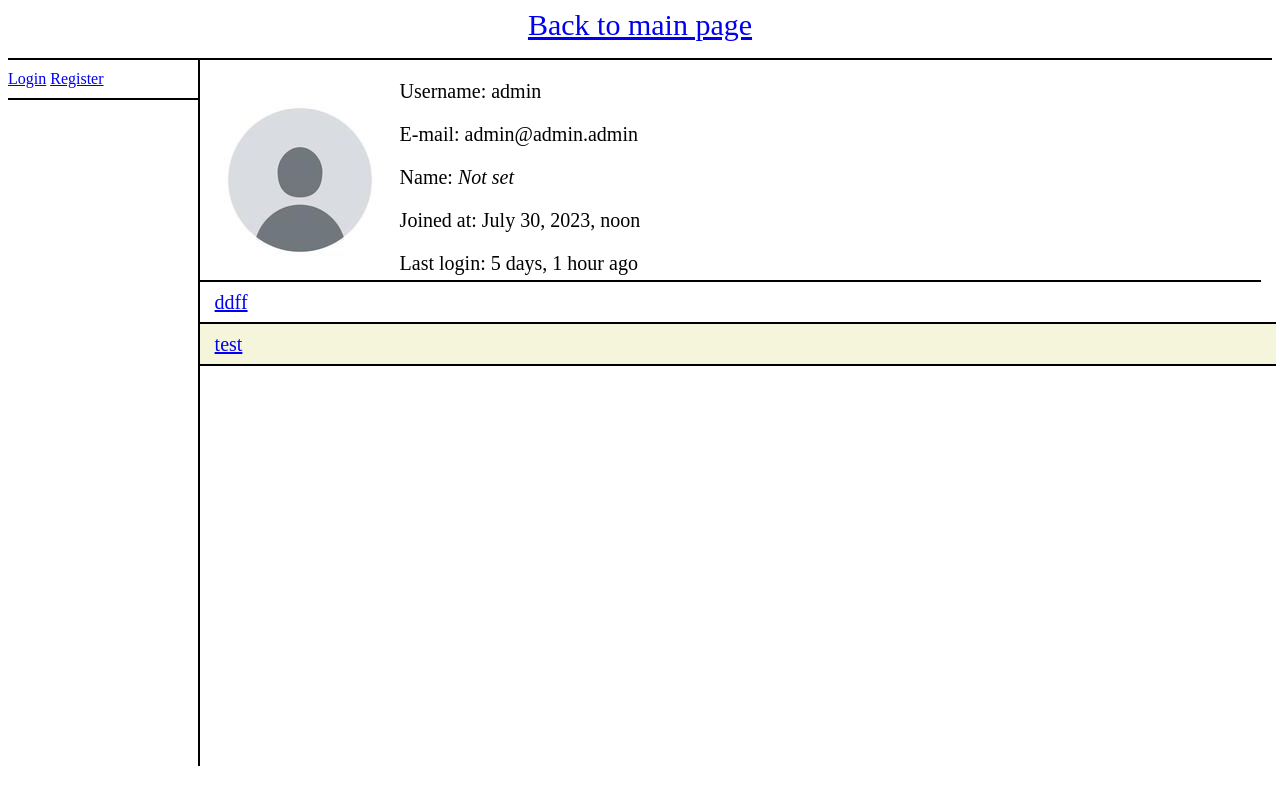
After one commit to Neeyo1/todoapp-django, a Django app: page /profile/1/ in a window 1280 px wide. The commit adds this page. Run offline with Django 3.2, Linux system fonts and the light colour scheme; data comes from the database, SQL or seed files in the repository; both versions use the stored data as it was after the commit.

Commit message:
User profile

```diff
--- a/todoapp/todo/static/styles/main.css
+++ b/todoapp/todo/static/styles/main.css
@@ -79,3 +79,30 @@ body{
 .comment-info{
     font-size: 15px;
 }
+
+.profile{
+    float:left;
+    width: 84%;
+    height:90%;
+    font-size: 20px;
+}
+
+.profile-info{
+    height: 200px;
+    border-bottom: 2px solid black;
+}
+
+.profile-picture{
+    float: left;
+    width: 200px;
+}
+
+.profile-user-info{
+    width: 100%;
+    height: 100%;
+}
+
+.profile-last-activity{
+    clear: both;
+    width:100%;
+}
--- a/todoapp/todo/templates/todo/index.html
+++ b/todoapp/todo/templates/todo/index.html
@@ -5,7 +5,7 @@
         <div class = "account">
             {% if request.user.is_authenticated %}
                 <div>
-                    Hi {{ request.user }}
+                    Hi {{ request.user }} <a href="/profile/{{ request.user.id }}">Profile</a>
                 </div>
                 <div>
                     <a href="/logout/">Logout</a>
--- /dev/null
+++ b/todoapp/todo/templates/todo/profile.html
@@ -0,0 +1,52 @@
+{% extends 'todo/template.html' %}
+{% load static %}
+{% block content %}
+<div>
+    <div class = "left-panel">
+        <div class = "account">
+            {% if request.user.is_authenticated %}
+                <div>
+                    Hi {{ request.user }} <a href="/profile/{{ request.user.id }}">Profile</a>
+                </div>
+                <div>
+                    <a href="/logout/">Logout</a>
+                </div>
+            {% else %}
+            <a href="/login/">Login</a>
+            <a href="/register/">Register</a>
+            {% endif%}
+        </div>
+    </div>
+    <div class = "profile">
+        <div class = "profile-info">
+            <div class="profile-picture">
+                <img src="{% static 'profile_pictures/default.jpg' %}" alt="Profile picture">
+            </div>
+            <div class="profile-user-info">
+                <p>Username: {{ user.username }}</p>
+                <p>E-mail: {{ user.email }}</p>
+                {% if user.first_name %}
+                    <p>Name: {{ user.first_name }}</p>
+                {% else %}
+                    <p>Name: <i>Not set</i></p>
+                {% endif %}
+                <p>Joined at: {{ user.date_joined }}</p>
+                <p>Last login: {{ user.last_login|timesince }} ago</p>
+            </div>
+        </div>
+        <div class = "profile-last-activity">
+            {% if activities %}
+                {% for activity in activities %}
+                    <div class = "todo">
+                        <a href="/todo/{{ activity.id }}/">{{ activity.name }}</a>
+                    </div>
+                {% endfor %}
+            {% else %}
+                <div class = "todo">
+                No activity of this user is available.
+                </div>
+            {% endif %}
+        </div>
+    </div>
+</div>
+{% endblock content %}
--- a/todoapp/todo/urls.py
+++ b/todoapp/todo/urls.py
@@ -17,5 +17,7 @@ urlpatterns = [
     path("todo/edit/<int:todo_id>", views.todo_edit, name="todo_edit"),
     path("todo/delete/<int:todo_id>", views.todo_delete, name="todo_delete"),
     path("todo/complete/<int:todo_id>", views.todo_complete, name="todo_complete"),
+    #profile
+    path("profile/<int:user_id>/", views.profile, name="profile"),
 
 ]
--- a/todoapp/todo/views.py
+++ b/todoapp/todo/views.py
@@ -127,3 +127,11 @@ def register_to_page(request):
             context["form"] = form
             return render(request, "todo/register_form.html", context)
     return render(request, "todo/register_form.html", context)
+
+def profile(request, user_id):
+    context = {}
+    user = get_object_or_404(User, pk=user_id)
+    activities = Todo.objects.filter(author=user_id)
+    context["user"] = user
+    context["activities"] = activities
+    return render(request, "todo/profile.html", context)
```
Also changed, not shown: todoapp/db.sqlite3, todoapp/todo/static/profile_pictures/default.jpg (added).
